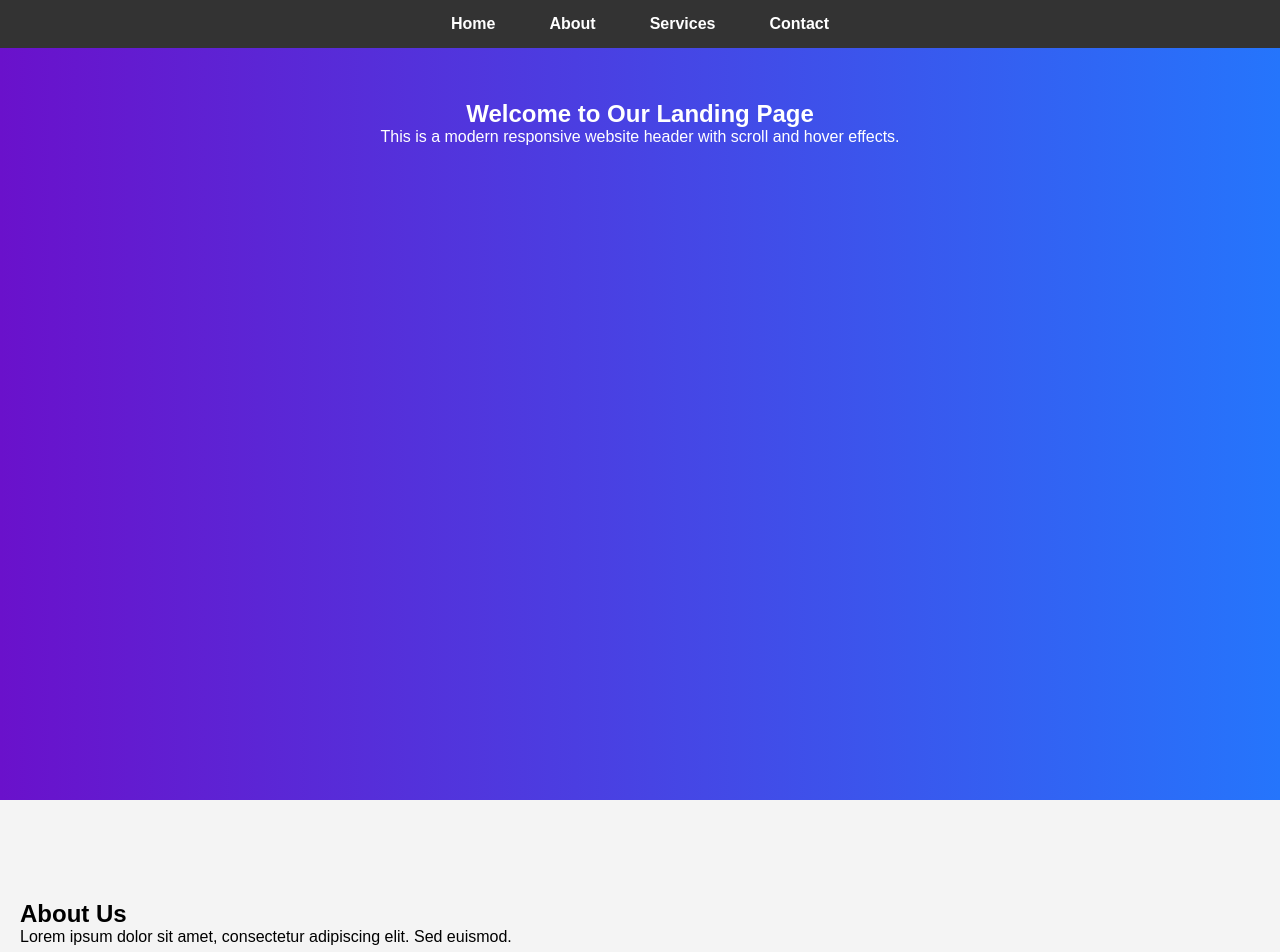
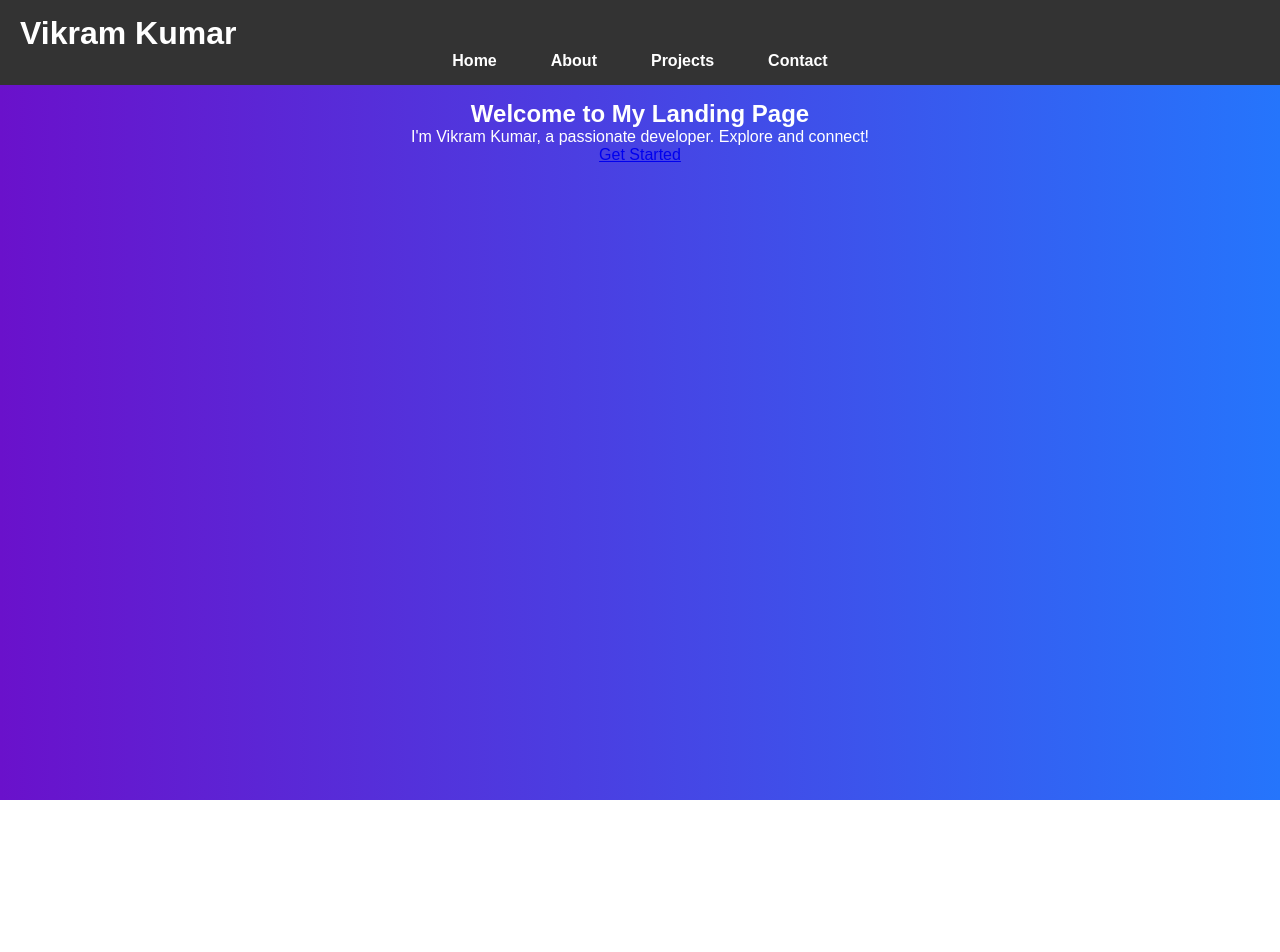
Before and after one commit to Vikram973/PRODIGY_WD__01, a plain HTML site: page index.html in a window 1280 px wide. Shown: the top 952 px of the page. After the commit the page ends 800 px from the top, so only its background shows below. Drawn offline with Linux system fonts and the light colour scheme.

Commit message:
Update index.html

```diff
--- a/index.html
+++ b/index.html
@@ -2,36 +2,30 @@
 <html lang="en">
 <head>
   <meta charset="UTF-8" />
-  <meta name="viewport" content="width=device-width, initial-scale=1.0" />
-  <title>Responsive Landing Page</title>
-  <link rel="stylesheet" href="style.css" />
+  <meta name="viewport" content="width=device-width, initial-scale=1.0"/>
+  <title>Vikram Kumar | Responsive Landing Page</title>
+  <link rel="stylesheet" href="style.css"/>
 </head>
 <body>
-
   <header id="navbar">
+    <h1>Vikram Kumar</h1>
     <nav>
-      <ul>
+      <ul class="nav-menu">
         <li><a href="#">Home</a></li>
         <li><a href="#">About</a></li>
-        <li><a href="#">Services</a></li>
+        <li><a href="#">Projects</a></li>
         <li><a href="#">Contact</a></li>
       </ul>
     </nav>
   </header>
 
   <section class="hero">
-    <h1>Welcome to Our Landing Page</h1>
-    <p>This is a modern responsive website header with scroll and hover effects.</p>
+    <div class="hero-content">
+      <h2>Welcome to My Landing Page</h2>
+      <p>I'm Vikram Kumar, a passionate developer. Explore and connect!</p>
+      <a href="#" class="btn">Get Started</a>
+    </div>
   </section>
-
-  <section class="content">
-    <h2>About Us</h2>
-    <p>Lorem ipsum dolor sit amet, consectetur adipiscing elit. Sed euismod.</p>
-  </section>
-
-  <footer>
-    <p>&copy; 2025 Your Website | All rights reserved.</p>
-  </footer>
 
   <script src="script.js"></script>
 </body>
```
